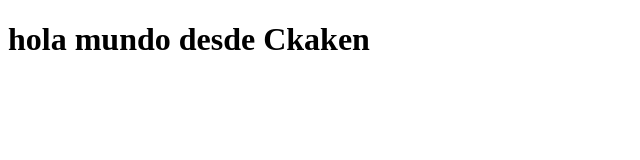
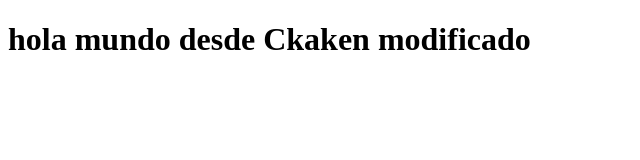
Before and after one commit to ManuelChavarria/HolleGit, a plain HTML site: page index.html in a window 1280 px wide. Shown: the whole page, without its empty margins (0-640 px from the left). Drawn offline with Linux system fonts and the light colour scheme.

Commit message:
de modifico de nuevo el titulo

```diff
--- a/index.html
+++ b/index.html
@@ -7,6 +7,6 @@
     <title>Document</title>
 </head>
 <body>
-    <h1>hola mundo desde Ckaken</h1>
+    <h1>hola mundo desde Ckaken modificado</h1>
 </body>
 </html>
```
